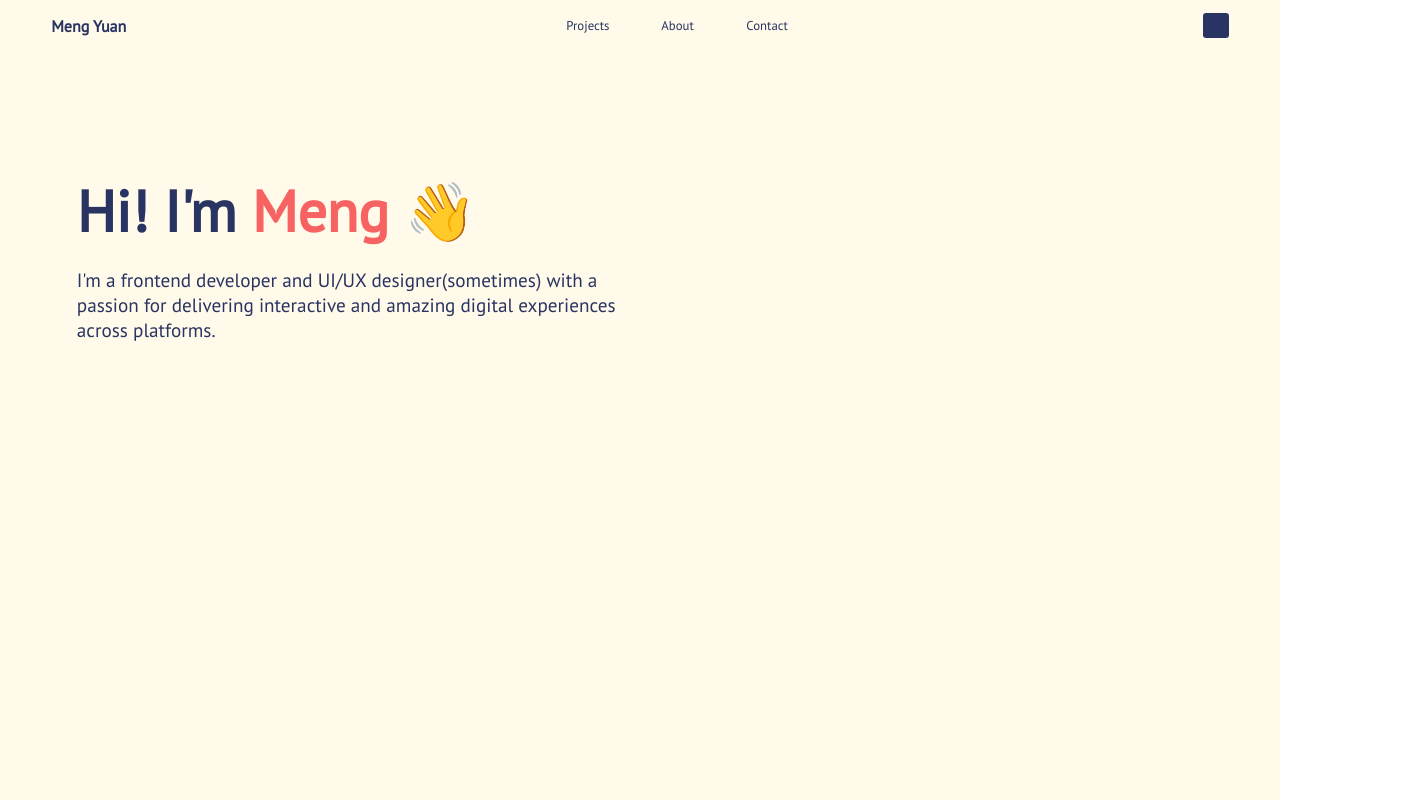
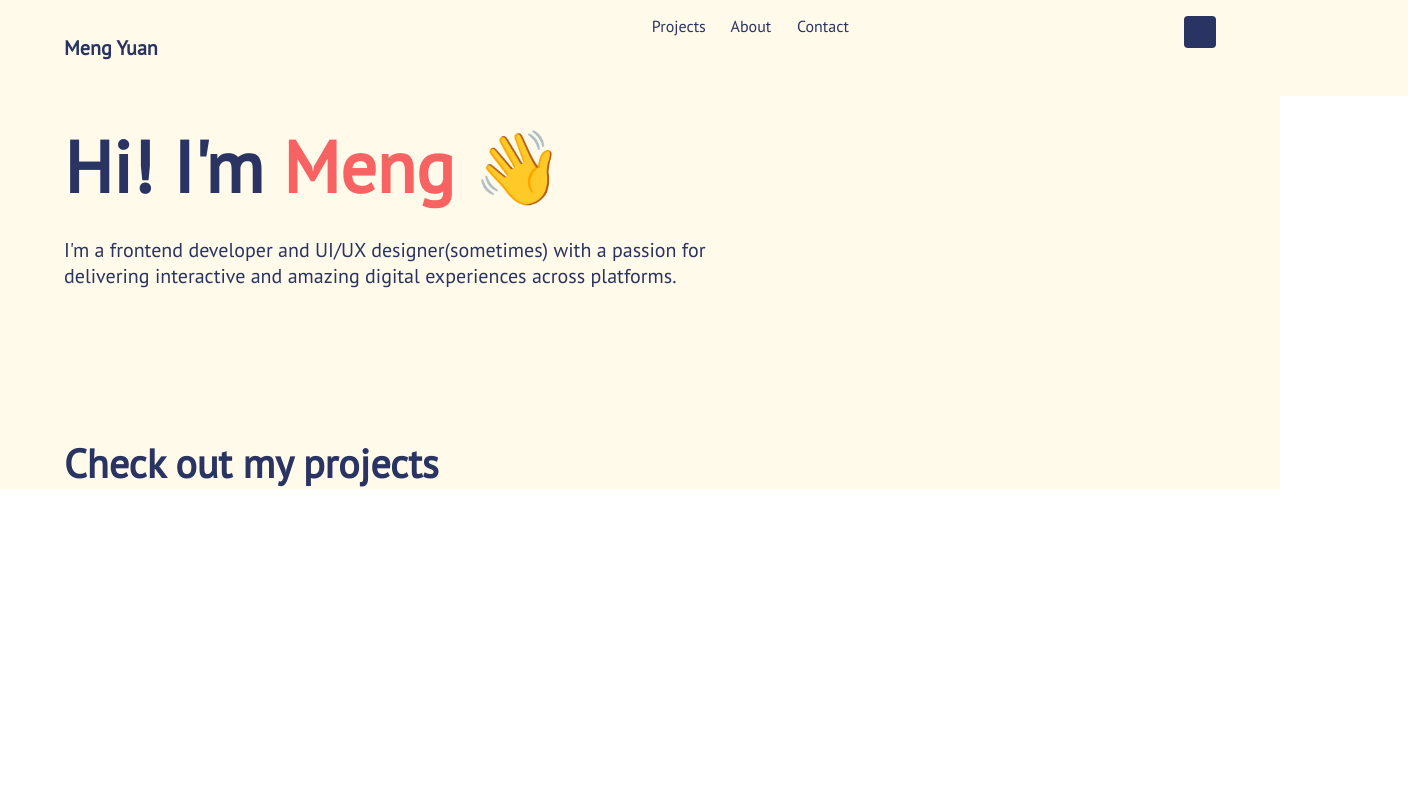
Before and after one commit to mong00x/portfolio, a Next.js app: page / in a window 1280 px wide. Shown: the top 800 px of the page, 1408 px wide, since content can reach past the window. Built offline with nearby package versions, Linux system fonts and the light colour scheme.

Commit message:
replace vw with rem in css

```diff
--- a/pages/index.js
+++ b/pages/index.js
@@ -4,7 +4,7 @@ import styles from "../styles/Home.module.css";
 
 export default function Home() {
   return (
-    <div className={styles.container}>
+    <div>
       <script
         type="module"
         src="https://unpkg.com/ionicons@5.5.2/dist/ionicons/ionicons.esm.js"
@@ -26,9 +26,15 @@ export default function Home() {
       <nav className={styles.nav}>
         <button className={styles.brand}>Meng Yuan</button>
         <div className={styles.navBtnGroup}>
-          <button className={styles.navBtn}>Projects</button>
-          <button className={styles.navBtn}>About</button>
-          <button className={styles.navBtn}>Contact</button>
+          <div className={styles.navBtn}>
+            <button>Projects</button>
+          </div>
+          <div className={styles.navBtn}>
+            <button>About</button>
+          </div>
+          <div className={styles.navBtn}>
+            <button>Contact</button>
+          </div>
         </div>
         <div className={styles.placeHolder}></div>
         <div className={styles.themeBtnContainer}>
@@ -37,7 +43,7 @@ export default function Home() {
           </button>
         </div>
       </nav>
-      <main className={styles.main}>
+      <main className={(styles.main, styles.container)}>
         <article className={styles.article1}>
           <div className={styles.greetings}>
             <div className={(styles.flex, styles.title)}>
@@ -51,6 +57,9 @@ export default function Home() {
             </p>
           </div>
         </article>
+        <article className={styles.article2}>
+          <h3>Check out my projects</h3>
+        </article>
       </main>
     </div>
   );
--- a/styles/Home.module.css
+++ b/styles/Home.module.css
@@ -1,6 +1,6 @@
 .container {
   background-color: var(--primary-color);
-  padding: 0 4vw;
+  padding: 0 4rem;
 }
 
 .flex {
@@ -9,16 +9,15 @@
 
 .nav {
   background-color: var(--primary-color);
-  margin: 0 auto;
   width: 100%;
-  height: 4vw;
-  max-width: 2400px;
+  height: 4rem;
   display: flex;
+  padding: 1rem 4rem;
   justify-content: space-between;
 }
 
 .brand {
-  font-size: 1.25vw;
+  font-size: 1.25rem;
   font-weight: 900;
 }
 
@@ -27,27 +26,30 @@
 }
 
 .navBtn {
-  width: 4.5vw;
-  font-size: 1vw;
-  padding: 0 16px;
+  width: 4.5rem;
+  font-size: 1rem;
+}
+
+.navBtn button {
+  margin: auto;
 }
 
 .themeBtnContainer {
   background-color: var(--dark-color);
   color: var(--primary-color);
-  font-size: 1.25vw;
-  width: 2vw;
-  height: 2vw;
-  margin: 1vw 0;
+  font-size: 1.5rem;
+  width: 2rem;
+  height: 2rem;
+  margin: auto 0;
+  right: 4rem;
   position: fixed;
-  right: 4vw;
-  border-radius: 0.25vw;
+  border-radius: 4px;
   align-items: center;
-  transition: filter 0.3s;
+  transition: background-color 0.3s;
 }
 
 .themeBtnContainer:hover {
-  filter: brightness(0.8);
+  background-color: var(--dark-hover-color);
 }
 
 .themeBtn {
@@ -57,17 +59,16 @@
 }
 
 .main {
-  padding: 8vw 2vw 0 2vw;
-  min-height: 90vh;
-  top: 8vw;
+  padding-top: 8rem;
+  top: 8.25rem;
 }
 
 .article1 {
-  height: 120vh;
+  margin-bottom: 9.25rem;
 }
 
 .greetings {
-  width: 43.25vw;
+  width: 60%;
 }
 
 .title h1 {
@@ -81,3 +82,7 @@
 .intro {
   margin: 0;
 }
+
+.article2 {
+  margin-bottom: 9.25vw;
+}
--- a/styles/globals.css
+++ b/styles/globals.css
@@ -1,9 +1,10 @@
 :root {
+  font-size: 100%;
   --primary-color: #fffae9;
   --dark-color: #293462;
+  --dark-hover-color: #677194;
   --accent1-color: #216583;
   --accent2-color: #f76262;
-  --colum-gap: 1.5vw;
 }
 
 ::-moz-selection {
@@ -19,6 +20,7 @@
 
 html,
 body {
+  box-sizing: border-box;
   padding: 0;
   margin: 0;
   color: var(--dark-color);
@@ -45,22 +47,25 @@ button:nth-child(1):focus {
 }
 
 h1 {
-  font-size: 4.5vw;
-  margin: 1.5vw 0;
+  font-size: 4.5rem;
+  margin: 1.5rem 0;
 }
 h2 {
-  font-size: 3vw;
+  font-size: 3rem;
   margin: 1.5vw 0;
 }
 h3 {
-  font-size: 2.5vw;
+  font-size: 2.5rem;
   margin: 1.5vw 0;
 }
 p {
-  font-size: 1.5vw;
+  font-size: 1.25rem;
   margin: 1.5vw 0;
 }
 
-* {
-  box-sizing: border-box;
+hr {
+  border: 0;
+  height: 0;
+  border-top: 2px solid rgba(0, 0, 0, 0.1);
+  border-bottom: 2px solid rgba(255, 255, 255, 0.3);
 }
```
